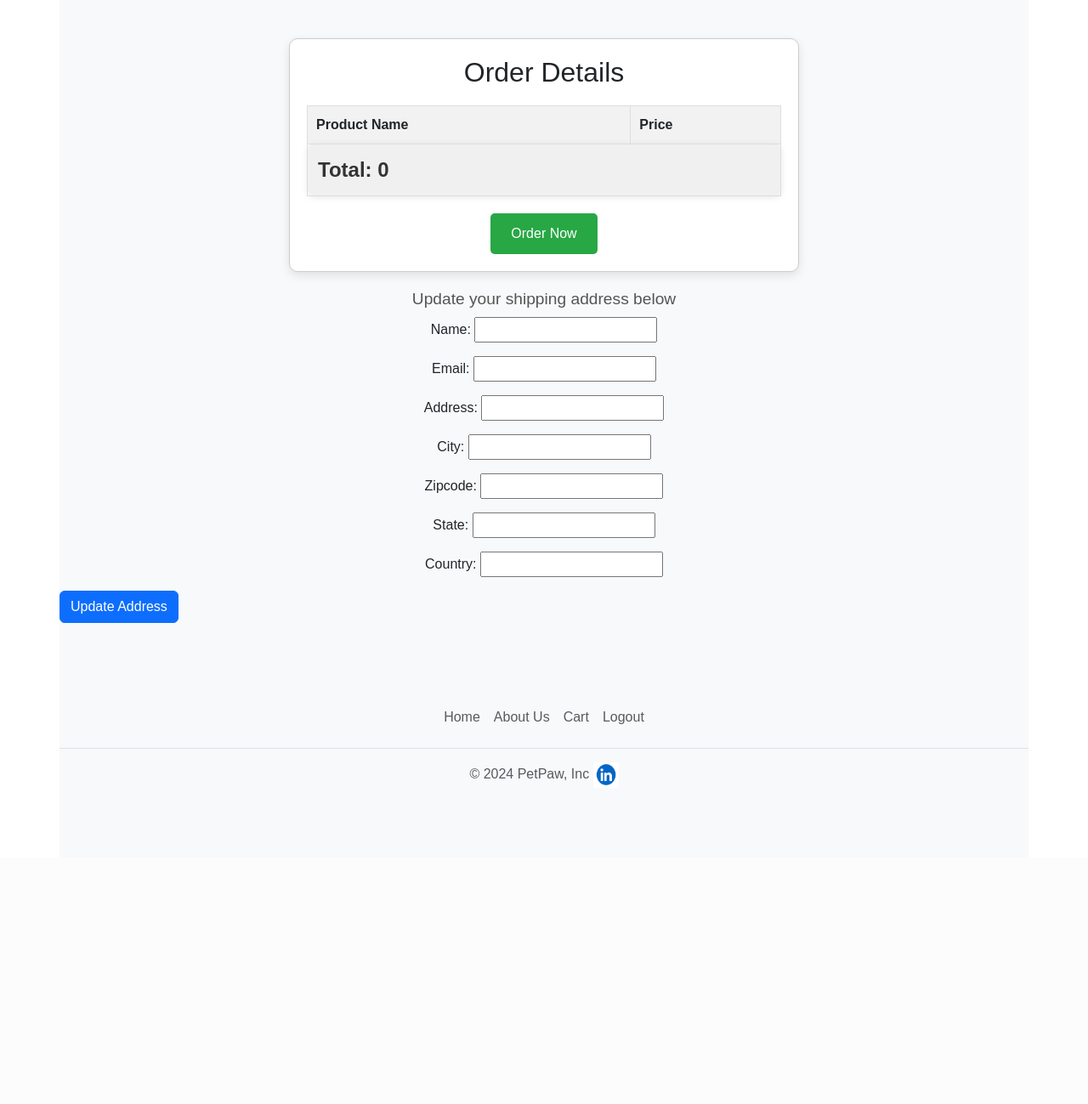
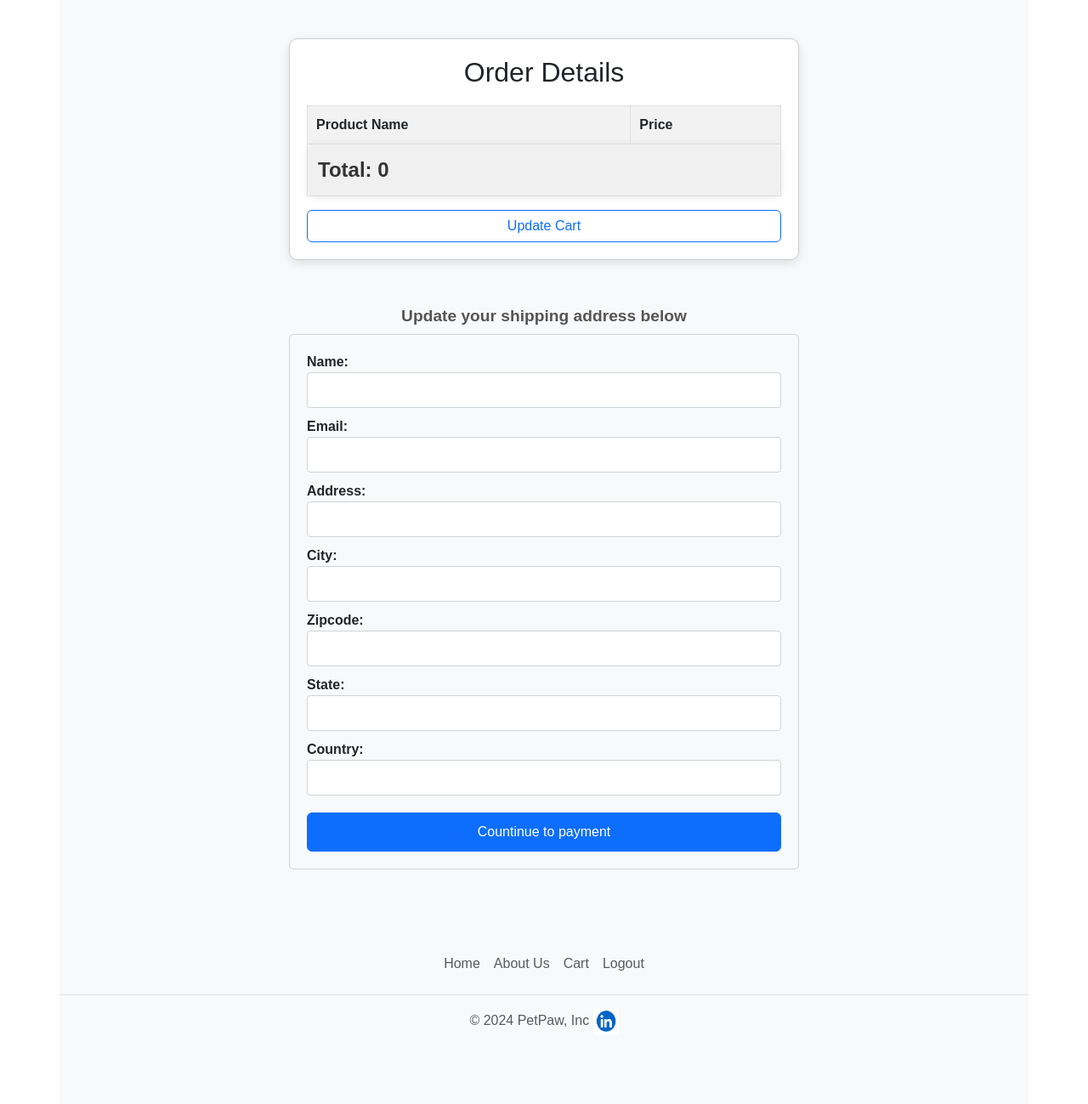
Before and after one commit to Onkarsawant111/petfam_final_project_1, a Django app: page /checkout/ in a window 1280 px wide. Shown: the part 111-1410 px from the top of the page at 85% size. Before the commit the page ends 1035 px from the top, so only its background shows below. Run offline with Django 5.2, Linux system fonts and the light colour scheme; the visitor is signed in with stand-in values (Sample User, id 1); data that the repository does not hold is empty; some libraries are stand-ins or nearby versions.

Commit message:
updated buttons style

```diff
--- a/payment/forms.py
+++ b/payment/forms.py
@@ -1,16 +1,28 @@
 from django import forms
 from .models import Shipping_address
 
-class Shippingform(forms.ModelForm):
-    name = forms.CharField(max_length=250, required='')
-    email = forms.EmailField(max_length=250, required='')
-    address = forms.CharField(max_length=250, required='')
-    city = forms.CharField(max_length=20, required='')
-    zipcode = forms.CharField(max_length=20, required='')
-    state = forms.CharField(max_length=20, required='')
-    country = forms.CharField(max_length=20, required='')
+class Shippingform(forms.ModelForm):  # .ModelForm collects data in the model of database
+    name = forms.CharField(max_length=250, required='', widget=forms.TextInput(attrs={'class': 'form-control'}))
+    email = forms.EmailField(max_length=250, required='', widget=forms.TextInput(attrs={'class': 'form-control'}))
+    address = forms.CharField(max_length=250, required='', widget=forms.TextInput(attrs={'class': 'form-control'}))
+    city = forms.CharField(max_length=20, required='', widget=forms.TextInput(attrs={'class': 'form-control'}))
+    zipcode = forms.CharField(max_length=20, required='', widget=forms.TextInput(attrs={'class': 'form-control'}))
+    state = forms.CharField(max_length=20, required='', widget=forms.TextInput(attrs={'class': 'form-control'}))
+    country = forms.CharField(max_length=20, required='', widget=forms.TextInput(attrs={'class': 'form-control'}))
 
     class Meta: # posting this form input details in which model:
         model = Shipping_address
         fields = ['name','email','address','city','zipcode','state','country']
         exclude = ['user',] # exclude the user field from above model
+
+    def __init__(self, *args, **kwargs):
+        super().__init__(*args, **kwargs)
+
+        # Adding CSS classes to form fields
+        self.fields['name'].widget.attrs.update({'class': 'form-control'})
+        self.fields['email'].widget.attrs.update({'class': 'form-control'})
+        self.fields['address'].widget.attrs.update({'class': 'form-control'})
+        self.fields['city'].widget.attrs.update({'class': 'form-control'})
+        self.fields['zipcode'].widget.attrs.update({'class': 'form-control'})
+        self.fields['state'].widget.attrs.update({'class': 'form-control'})
+        self.fields['country'].widget.attrs.update({'class': 'form-control'})
--- a/payment/urls.py
+++ b/payment/urls.py
@@ -3,4 +3,5 @@ from . import views
 
 urlpatterns = [
     path('checkout/', views.checkout, name='checkout'),
+    path('billing_process/', views.billing_process, name='billing_process'),
 ]
--- a/payment/views.py
+++ b/payment/views.py
@@ -26,3 +26,6 @@ def checkout(request):
         return render(request, 'checkout.html', {'cart_products': cart_products, 'total': total, 'shipping_form': shipping_form})
     else:
         return redirect('login')  # Redirect to login page if user is not authenticated
+
+def billing_process(request):
+    pass
--- a/template/checkout.html
+++ b/template/checkout.html
@@ -46,24 +46,6 @@
         background-color: #f2f2f2;
     }
 
-    /* Style for the 'Order Now' button */
-    .btn-order-now {
-        display: inline-block;
-        padding: 12px 24px;
-        background-color: #28a745;
-        color: white;
-        text-decoration: none;
-        border-radius: 5px;
-        font-size: 1rem;
-        margin-top: 20px;
-        transition: background-color 0.3s, transform 0.2s;
-    }
-
-    .btn-order-now:hover {
-        background-color: #218838;
-        transform: scale(1.05);
-    }
-
     .cart-total {
         font-size: 1.5rem;
         font-weight: bold;
@@ -74,8 +56,48 @@
         border-radius: 8px;
         box-shadow: 0 2px 8px rgba(0, 0, 0, 0.1);
     }
-    .update-shipping-info p{
+
+    .update-shipping-info p {
         text-align: center;
+    }
+
+    /* styles.css or your custom stylesheet */
+
+    .shippingform {
+        max-width: 600px;
+        margin: 0 auto;
+        padding: 20px;
+        background-color: #f8f9fa;
+        border: 1px solid #ced4da;
+        border-radius: 5px;
+    }
+
+    .shippingform p {
+        margin-bottom: 10px;
+        /* Adjust spacing between form fields */
+    }
+
+    .shippingform label {
+        font-weight: bold;
+    }
+
+    .shippingform input[type="text"],
+    .shippingform input[type="email"],
+    .shippingform textarea {
+        width: 100%;
+        padding: 8px;
+        border: 1px solid #ced4da;
+        border-radius: 4px;
+        box-sizing: border-box;
+        margin-bottom: 10px;
+        /* Adjust spacing between input fields */
+    }
+
+    .shippingform .btn-primary {
+        padding: 10px 20px;
+        font-size: 16px;
+        margin-top: 10px;
+        /* Adjust spacing between form fields and button */
     }
 </style>
 
@@ -101,12 +123,14 @@
                 </tr>
             </tbody>
         </table>
-        <a href="" class="btn-order-now">Order Now</a>
+        <a href="{% url 'cart_summary' %}" class="btn btn-outline-primary w-100 mt-3">Update Cart</a>
     </div>
-    <div class="update-shipping-info">
-        <h5 class="header-text">Update your shipping address below</h5>
-            {{ shipping_form.as_p }}
-            <button type="submit" class="btn btn-primary">Update Address</button>
+    <br>
+    <h5 class="header-text"><b>Update your shipping address below</b></h5>
+    <div class="shippingform">
+        <form action="" method="post"></form>
+        {{ shipping_form.as_p }}
+        <button type="submit" class="btn btn-primary w-100">Countinue to payment</button>
     </div>
 </div>
 
```
